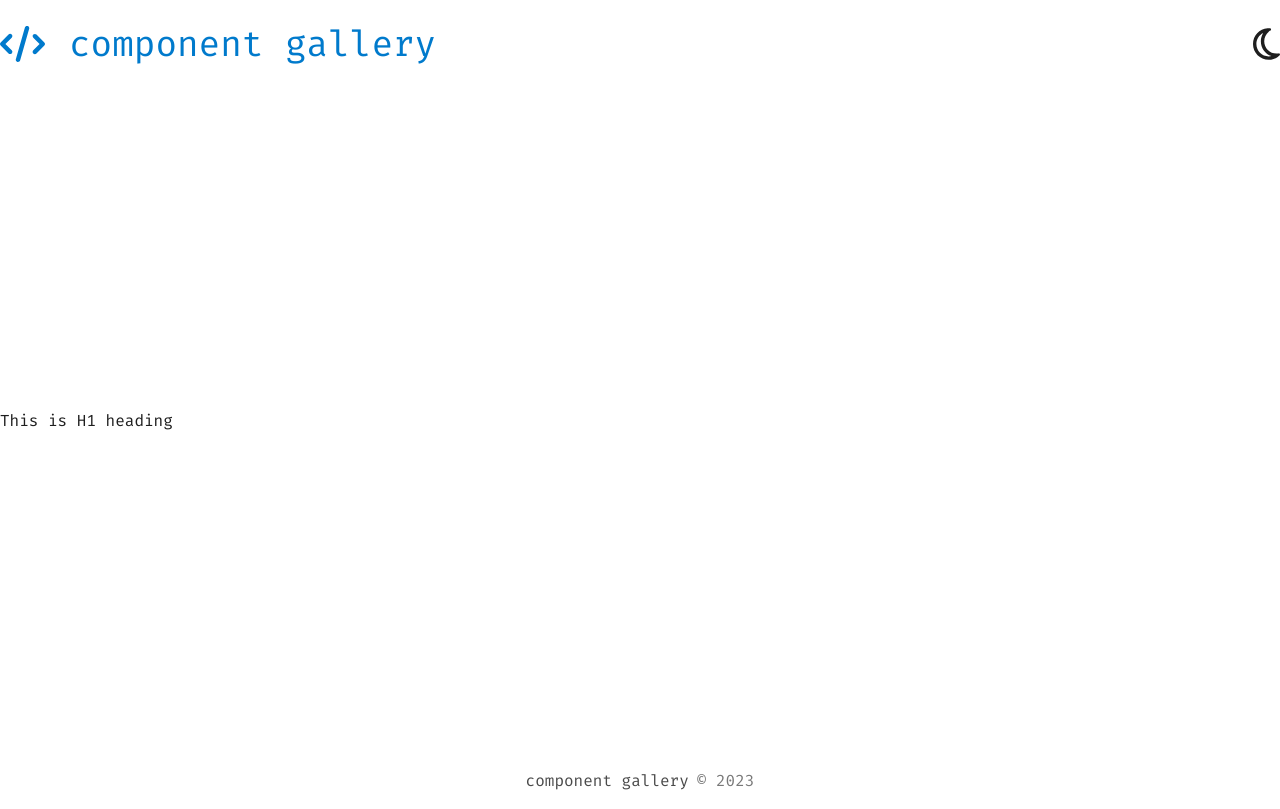
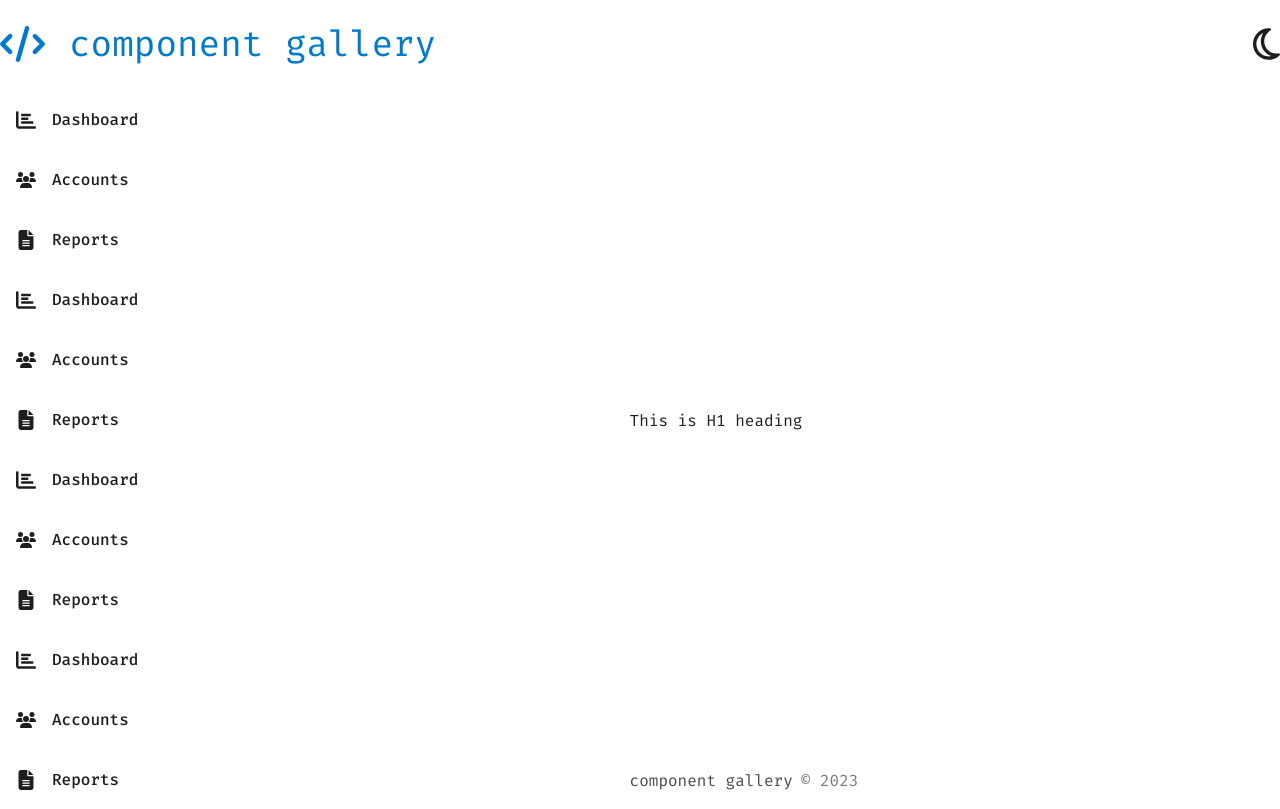
Before and after one commit to mariaantici/component-library, a Next.js app: page / in a window 1280 px wide. Built offline with nearby package versions, Linux system fonts and the light colour scheme.

Commit message:
Create Sidebar

```diff
--- a/src/layouts/DefaultLayout.tsx
+++ b/src/layouts/DefaultLayout.tsx
@@ -1,5 +1,6 @@
 import React from 'react';
 import Header from '@/sections/Header';
+import Sidebar from './Sidebar';
 import Footer from '@/sections/Footer';
 
 type DefaultLayoutProps = {
@@ -8,10 +9,17 @@ type DefaultLayoutProps = {
 
 export default function DefaultLayout({ children }: DefaultLayoutProps) {
     return (
-        <div className="min-h-screen flex flex-col">
+        <div>
             <Header />
-            <main className="mx-auto max-w-7xl flex-grow container px-6 sm:px-8 xl:px-0">{children}</main>
-            <Footer />
+            <div className='max-w-7xl mx-auto flex flex-row px-6 sm:px-8 xl:px-0'>
+                <div className='w-52'>
+                    <Sidebar />
+                </div>
+                <main className='mx-auto'>
+                    {children}
+                    <Footer />
+                </main>
+            </div>
         </div>
     );
 };
--- /dev/null
+++ b/src/layouts/Sidebar.tsx
@@ -0,0 +1,53 @@
+import { FontAwesomeIcon } from '@fortawesome/react-fontawesome';
+import { faChartBar, faUsers, faFileAlt } from '@fortawesome/free-solid-svg-icons';
+
+export default function Sidebar() {
+    const links = [
+        { name: 'Dashboard', icon: faChartBar },
+        { name: 'Accounts', icon: faUsers },
+        { name: 'Reports', icon: faFileAlt },
+        { name: 'Dashboard', icon: faChartBar },
+        { name: 'Accounts', icon: faUsers },
+        { name: 'Reports', icon: faFileAlt },
+        { name: 'Dashboard', icon: faChartBar },
+        { name: 'Accounts', icon: faUsers },
+        { name: 'Reports', icon: faFileAlt },
+        { name: 'Dashboard', icon: faChartBar },
+        { name: 'Accounts', icon: faUsers },
+        { name: 'Reports', icon: faFileAlt },
+        { name: 'Dashboard', icon: faChartBar },
+        { name: 'Accounts', icon: faUsers },
+        { name: 'Reports', icon: faFileAlt },
+        { name: 'Dashboard', icon: faChartBar },
+        { name: 'Accounts', icon: faUsers },
+        { name: 'Reports', icon: faFileAlt },
+        { name: 'Dashboard', icon: faChartBar },
+        { name: 'Accounts', icon: faUsers },
+        { name: 'Reports', icon: faFileAlt },
+        { name: 'Dashboard', icon: faChartBar },
+        { name: 'Accounts', icon: faUsers },
+        { name: 'Reports', icon: faFileAlt },
+    ];
+
+    return (
+        <aside className="fixed top-20 flex flex-col w-52 h-screen overflow-y-auto justify-between flex-1 border-r border-white">
+            <nav>
+                {links.map(({ name, icon }, index) => (
+                    <a
+                        key={index}
+                        className="flex items-center px-4 py-2 mt-5 transition-colors duration-300 transform rounded-md hover:bg-gray-100 dark:hover:bg-gray-800 dark:hover:text-gray-200 hover:text-gray-700"
+                        href="#"
+                    >
+                        <FontAwesomeIcon icon={icon} className="w-5 h-5 mr-4" />
+                        <span className="font-medium">{name}</span>
+                    </a>
+                ))}
+            </nav>
+
+            <div className="flex items-center px-4 -mx-2">
+                <img className="object-cover w-10 h-10 mx-2 rounded-full" src="https://randomuser.me/api/portraits/men/32.jpg" alt="Avatar" />
+                <h4 className="mx-2 font-medium text-gray-800 dark:text-gray-200 hover:underline">John Doe</h4>
+            </div>
+        </aside >
+    );
+};
```
